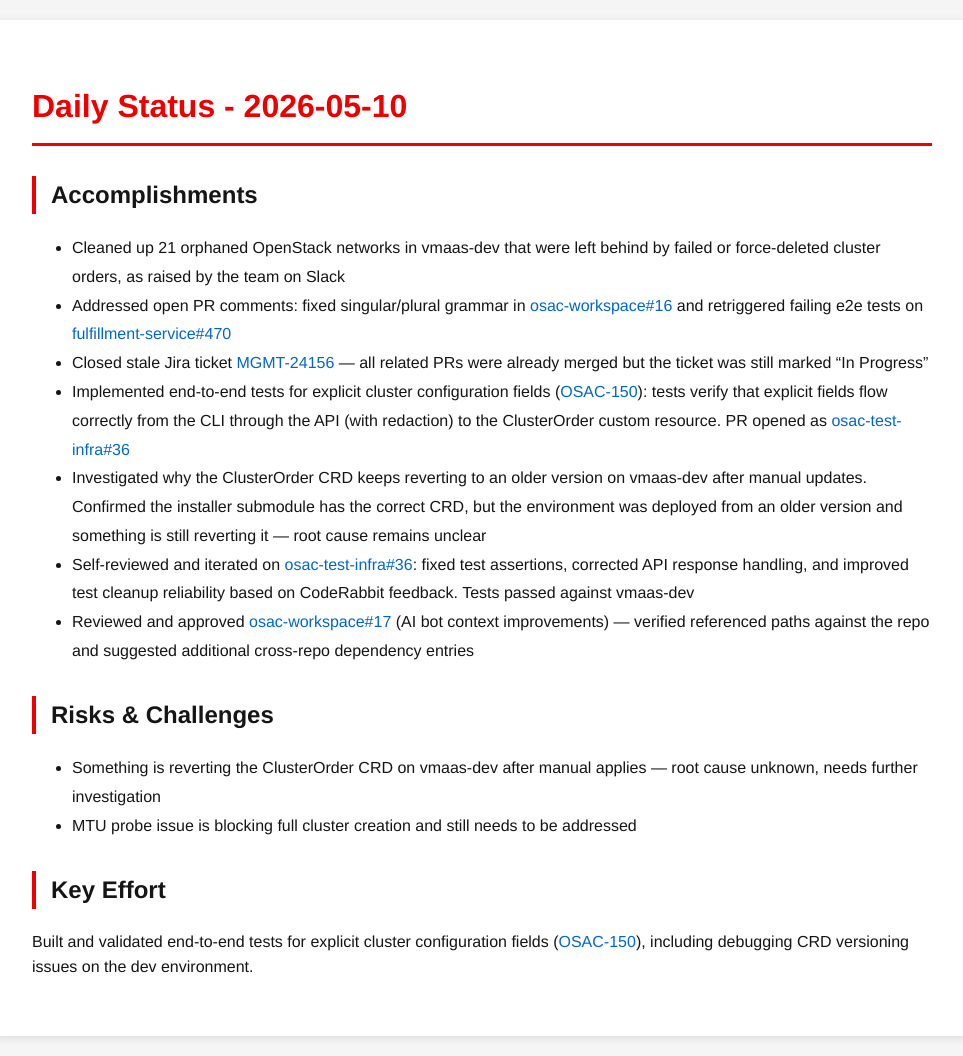
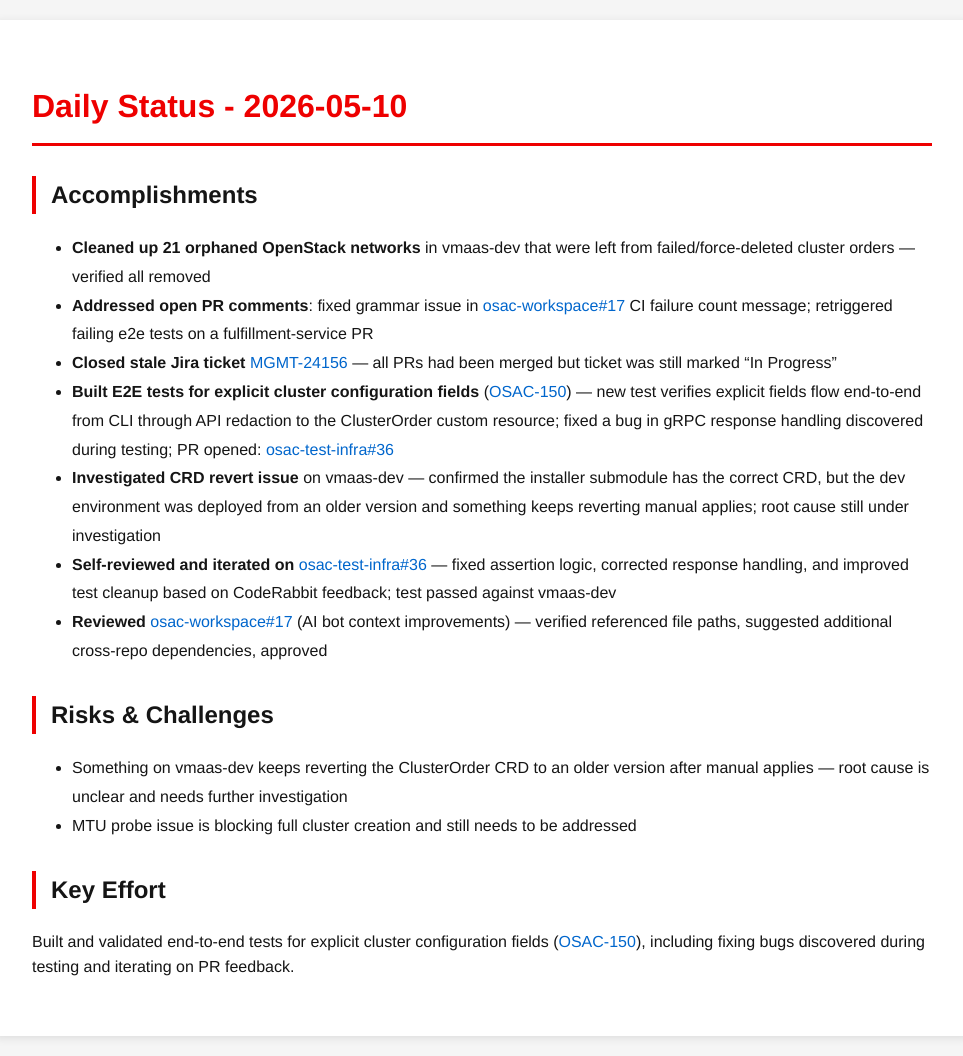
Before and after one commit to tzvatot/daily-status, a Jekyll site: the page built from 2026-05-10.md, in a window 1280 px wide. Shown: the whole page, without its empty margins (158-1121 px from the left). Built offline with Jekyll 4.4.1, drawn with Linux system fonts in a browser that asks for light colours.

Commit message:
Daily status update - 2026-05-10

```diff
--- a/2026-05-10.md
+++ b/2026-05-10.md
@@ -7,17 +7,17 @@
 # Daily Status - 2026-05-10
 
 ## Accomplishments
-- Cleaned up 21 orphaned OpenStack networks in vmaas-dev that were left behind by failed or force-deleted cluster orders, as raised by the team on Slack
-- Addressed open PR comments: fixed singular/plural grammar in [osac-workspace#16](https://github.com/osac-project/osac-workspace/pull/16) and retriggered failing e2e tests on [fulfillment-service#470](https://github.com/osac-project/fulfillment-service/pull/470)
-- Closed stale Jira ticket [MGMT-24156](https://issues.redhat.com/browse/MGMT-24156) — all related PRs were already merged but the ticket was still marked "In Progress"
-- Implemented end-to-end tests for explicit cluster configuration fields ([OSAC-150](https://redhat.atlassian.net/browse/OSAC-150)): tests verify that explicit fields flow correctly from the CLI through the API (with redaction) to the ClusterOrder custom resource. PR opened as [osac-test-infra#36](https://github.com/osac-project/osac-test-infra/pull/36)
-- Investigated why the ClusterOrder CRD keeps reverting to an older version on vmaas-dev after manual updates. Confirmed the installer submodule has the correct CRD, but the environment was deployed from an older version and something is still reverting it — root cause remains unclear
-- Self-reviewed and iterated on [osac-test-infra#36](https://github.com/osac-project/osac-test-infra/pull/36): fixed test assertions, corrected API response handling, and improved test cleanup reliability based on CodeRabbit feedback. Tests passed against vmaas-dev
-- Reviewed and approved [osac-workspace#17](https://github.com/osac-project/osac-workspace/pull/17) (AI bot context improvements) — verified referenced paths against the repo and suggested additional cross-repo dependency entries
+- **Cleaned up 21 orphaned OpenStack networks** in vmaas-dev that were left from failed/force-deleted cluster orders — verified all removed
+- **Addressed open PR comments**: fixed grammar issue in [osac-workspace#17](https://github.com/osac-project/osac-workspace/pull/17) CI failure count message; retriggered failing e2e tests on a fulfillment-service PR
+- **Closed stale Jira ticket** [MGMT-24156](https://issues.redhat.com/browse/MGMT-24156) — all PRs had been merged but ticket was still marked "In Progress"
+- **Built E2E tests for explicit cluster configuration fields** ([OSAC-150](https://redhat.atlassian.net/browse/OSAC-150)) — new test verifies explicit fields flow end-to-end from CLI through API redaction to the ClusterOrder custom resource; fixed a bug in gRPC response handling discovered during testing; PR opened: [osac-test-infra#36](https://github.com/osac-project/osac-test-infra/pull/36)
+- **Investigated CRD revert issue** on vmaas-dev — confirmed the installer submodule has the correct CRD, but the dev environment was deployed from an older version and something keeps reverting manual applies; root cause still under investigation
+- **Self-reviewed and iterated on** [osac-test-infra#36](https://github.com/osac-project/osac-test-infra/pull/36) — fixed assertion logic, corrected response handling, and improved test cleanup based on CodeRabbit feedback; test passed against vmaas-dev
+- **Reviewed** [osac-workspace#17](https://github.com/osac-project/osac-workspace/pull/17) (AI bot context improvements) — verified referenced file paths, suggested additional cross-repo dependencies, approved
 
 ## Risks & Challenges
-- Something is reverting the ClusterOrder CRD on vmaas-dev after manual applies — root cause unknown, needs further investigation
+- Something on vmaas-dev keeps reverting the ClusterOrder CRD to an older version after manual applies — root cause is unclear and needs further investigation
 - MTU probe issue is blocking full cluster creation and still needs to be addressed
 
 ## Key Effort
-Built and validated end-to-end tests for explicit cluster configuration fields ([OSAC-150](https://redhat.atlassian.net/browse/OSAC-150)), including debugging CRD versioning issues on the dev environment.
+Built and validated end-to-end tests for explicit cluster configuration fields ([OSAC-150](https://redhat.atlassian.net/browse/OSAC-150)), including fixing bugs discovered during testing and iterating on PR feedback.
```
